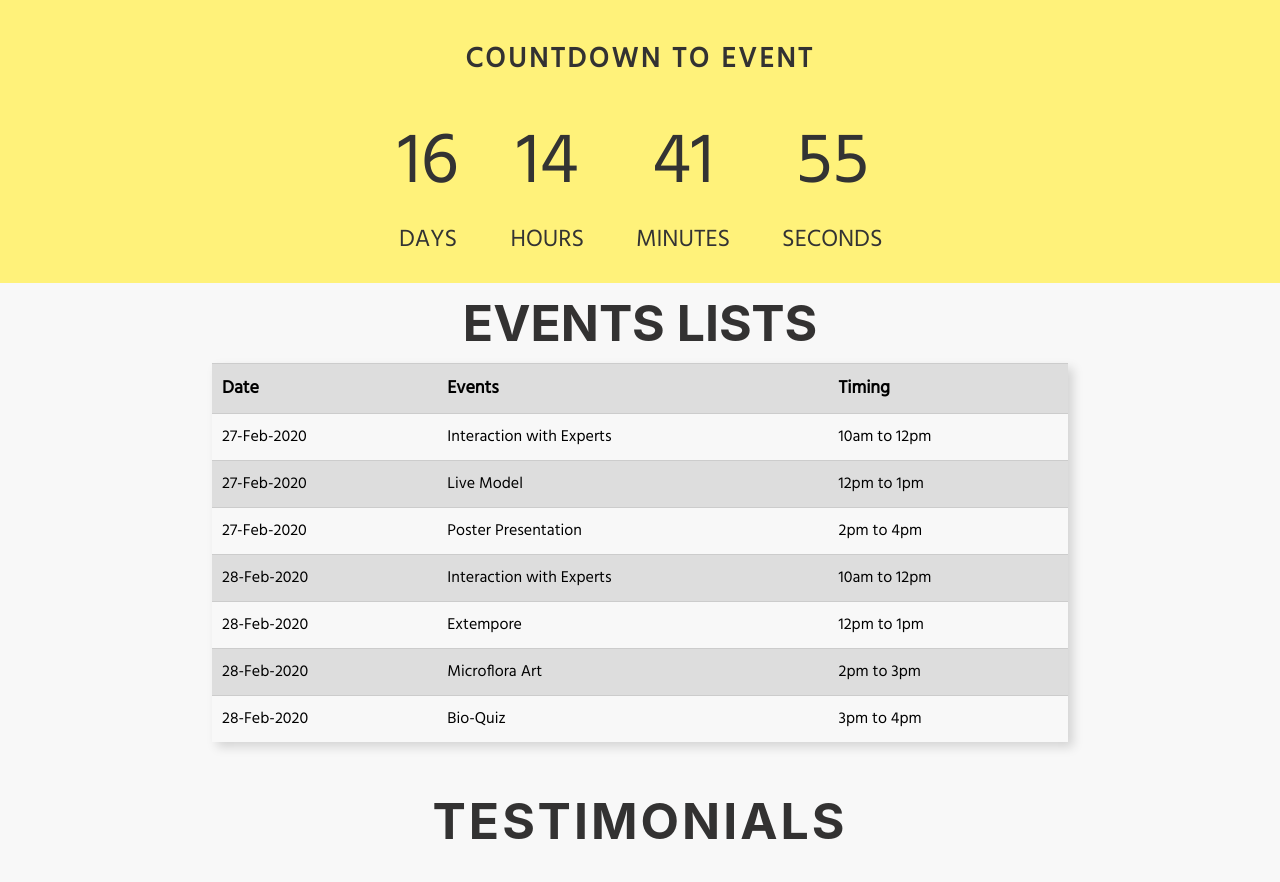
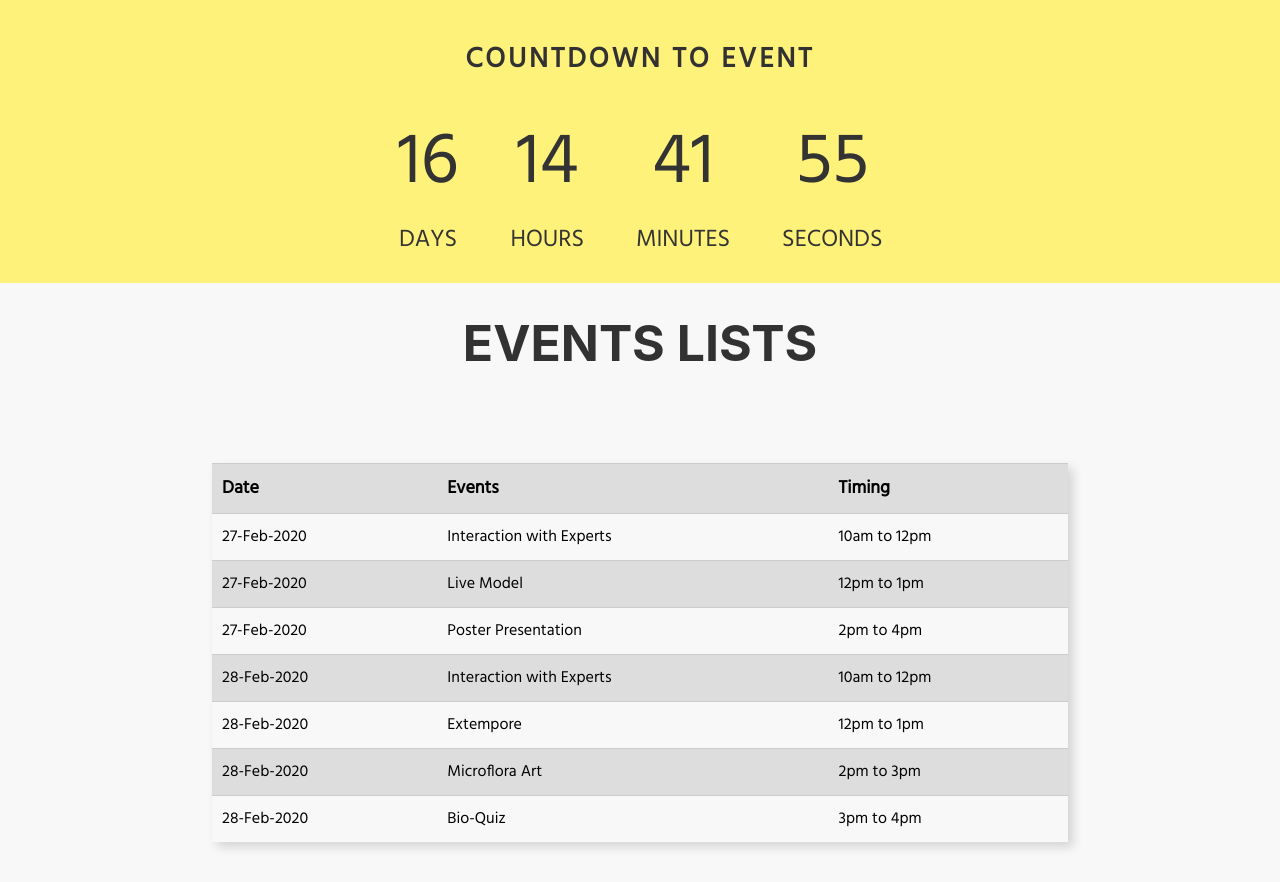
Before and after one commit to TusharSharmaIN/shankh19, a PHP site: page /biofest in a window 1280 px wide. Shown: the part 828-1710 px from the top of the page. Run offline with PHP 8.4, Linux system fonts and the light colour scheme; some libraries are stand-ins or nearby versions.

Commit message:
Update style.css

```diff
--- a/biofest/css/style.css
+++ b/biofest/css/style.css
@@ -136,6 +136,7 @@ footer div img {
     color: #333232;
     font-weight: bold;
     margin-bottom: 10px;
+    padding: 20px 0 80px 0;
 }
 
 .details-table tr:nth-child(odd){
```
